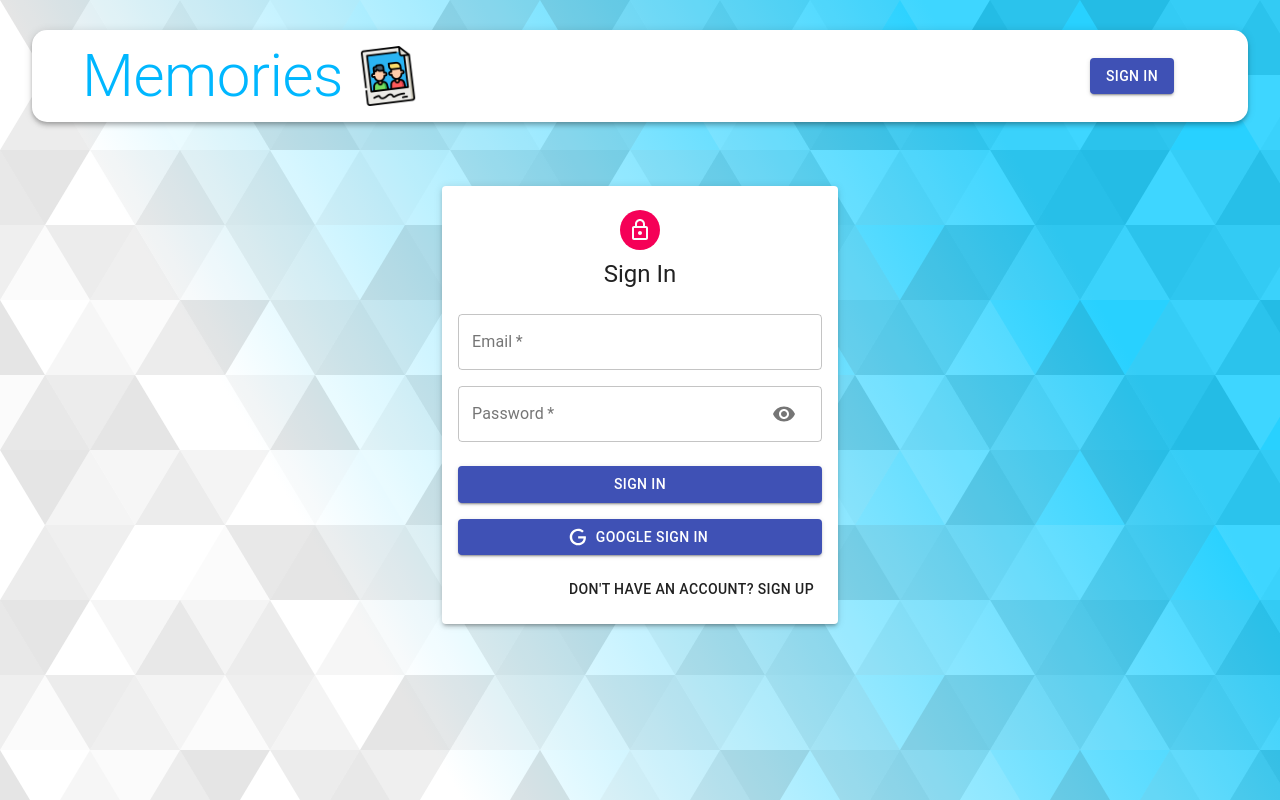
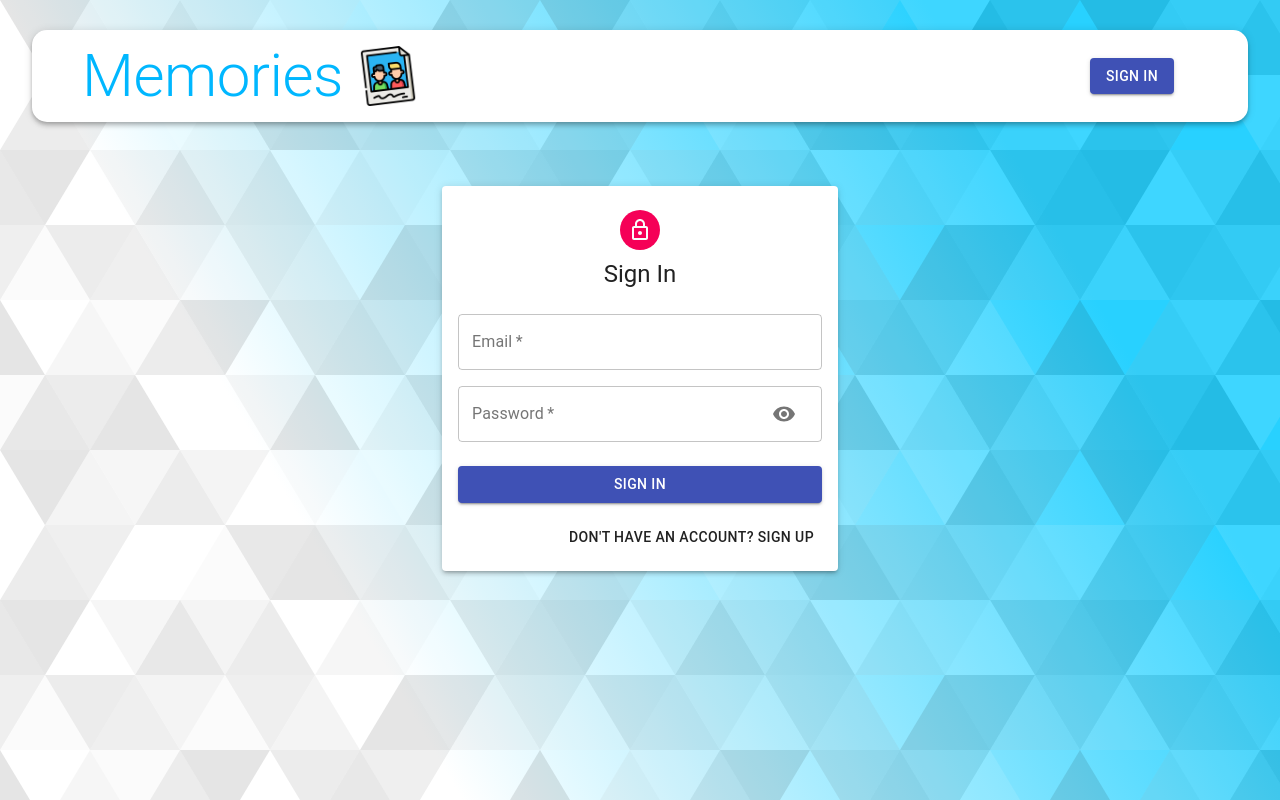
Before and after one commit to phdangg/memories-social, a React (Create React App) app in the folder client/: page /auth in a window 1280 px wide. Built offline with nearby package versions, Linux system fonts and the light colour scheme; no server answers.

Commit message:
disable google login

```diff
--- a/client/src/components/Auth/Auth.js
+++ b/client/src/components/Auth/Auth.js
@@ -42,23 +42,23 @@ const Auth = () => {
     setShowPassword(false);
   }
 
-    const login = useGoogleLogin({
-      onSuccess: async (tokenResponse) => {
-        try {
-          const userInfo = await axios
-            .get('https://www.googleapis.com/oauth2/v3/userinfo', {
-              headers: { Authorization: `Bearer ${tokenResponse.access_token}` },
-            })
-            .then(res => res.data);
+    // const login = useGoogleLogin({
+    //   onSuccess: async (tokenResponse) => {
+    //     try {
+    //       const userInfo = await axios
+    //         .get('https://www.googleapis.com/oauth2/v3/userinfo', {
+    //           headers: { Authorization: `Bearer ${tokenResponse.access_token}` },
+    //         })
+    //         .then(res => res.data);
 
-          dispatch({type: "AUTH", data: userInfo})
-          navigate('/');
-        } catch (error) {
-          console.log(error);
-        }
-      },
-      onError: () => console.log("Login Failed"),
-    });
+    //       dispatch({type: "AUTH", data: userInfo})
+    //       navigate('/');
+    //     } catch (error) {
+    //       console.log(error);
+    //     }
+    //   },
+    //   onError: () => console.log("Login Failed"),
+    // });
 
 
   const handleShowPassword = () => setShowPassword((preShowPassword) => !preShowPassword);
@@ -88,7 +88,7 @@ const Auth = () => {
           <Button type="submit" fullWidth variant='contained' color="primary" className={classes.submit}>
             {isSignup ? 'Sign Up' : 'Sign In'}
           </Button>
-          <Button
+          {/* <Button
                   className={classes.googleButton}
                   fullWidth
                   variant='contained' color='primary'
@@ -96,7 +96,7 @@ const Auth = () => {
                   startIcon={<Icon/>}
                 >
                   Google Sign In
-          </Button>
+          </Button> */}
           <Grid container justify='flex-end'>
               <Grid item>
                 <Button onClick={switchMode}>
```
